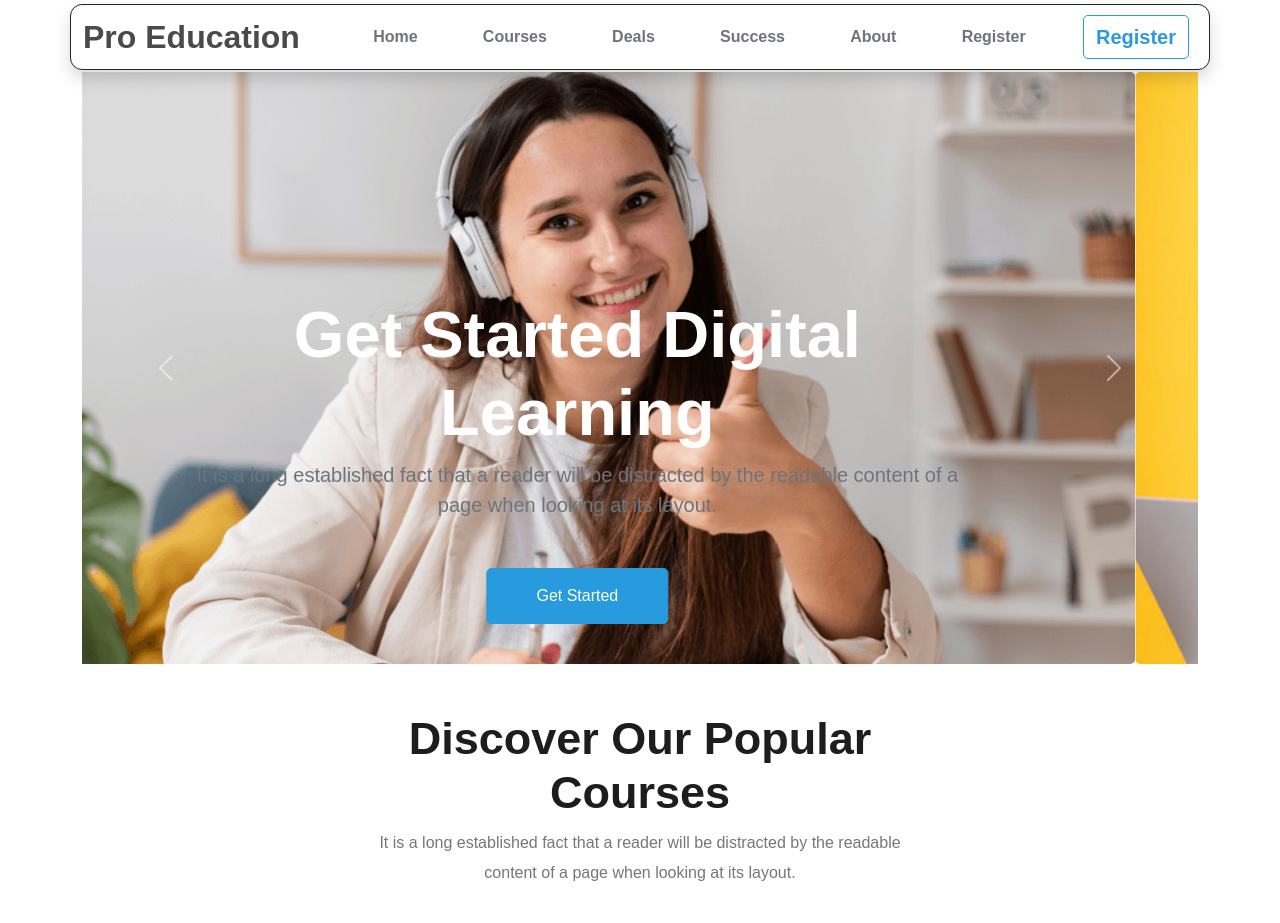
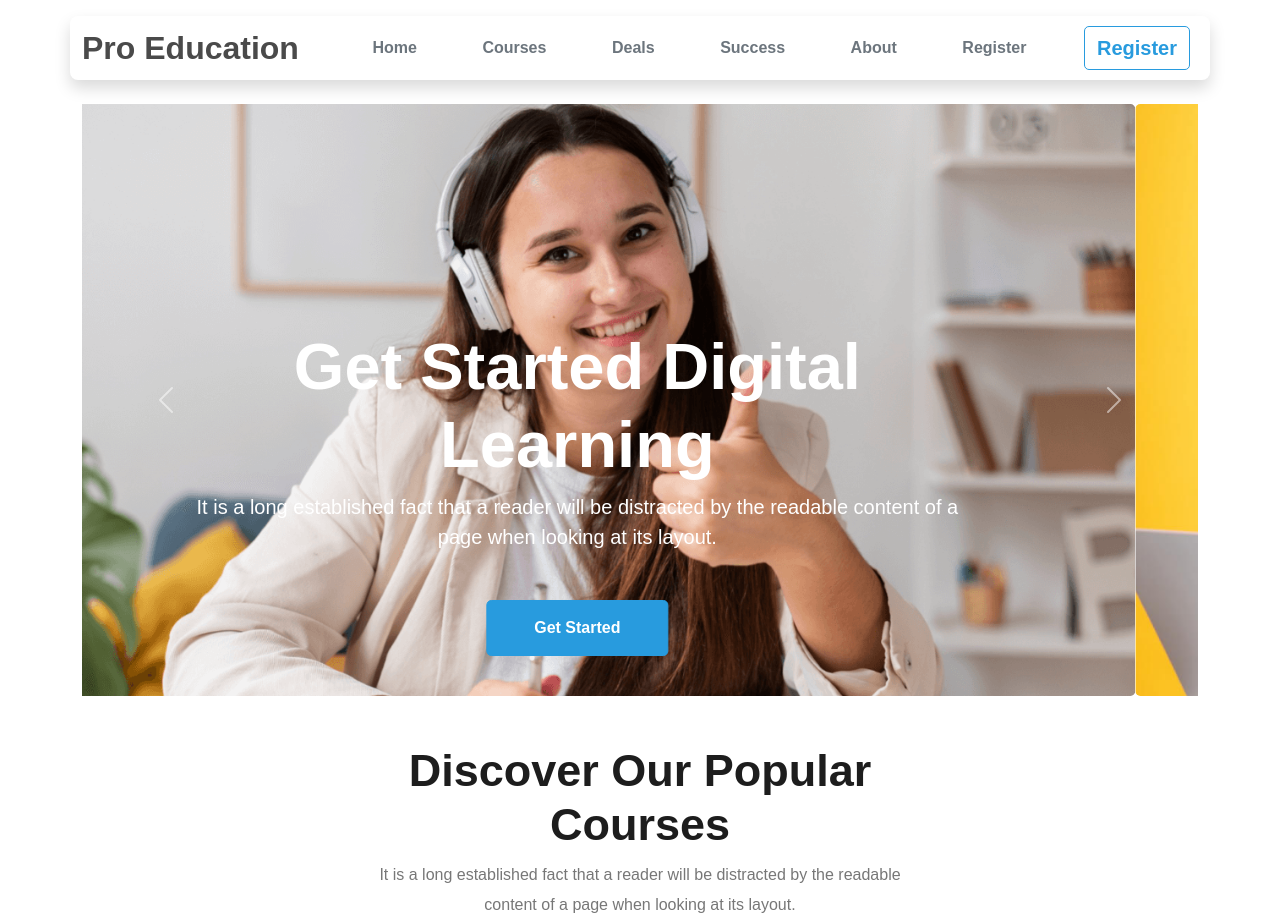
Before and after one commit to MdRafiurRahmanSaikat/EdTechWebsite, a plain HTML site: page index.html in a window 1280 px wide. Shown: the top 923 px of the page. Drawn offline with Linux system fonts and the light colour scheme.

Commit message:
Navbar Border removed, Position changed & Slider Text Color changed

```diff
--- a/index.html
+++ b/index.html
@@ -19,8 +19,7 @@
     <header>
         <!-- Navbar Start -->
         <section>
-            <nav
-                class="navbar mt-1 border border-dark shadow container navbarcolor fixed-top navbar-expand-lg d-flex justify-content-evenly">
+            <nav class="navbar mt-3 shadow container rounded-3 navbar-expand-lg d-flex justify-content-evenly">
                 <div class="container">
                     <div>
                         <a class="navbar-brand fs-2 fw-semibold Ed-txt-color-dark" href="#">Pro Education</a>
@@ -79,14 +78,14 @@
         <br>
         <!-- Navbar End -->
         <!-- Slider Start -->
-        <section class="mt-5 container">
+        <section class="container">
             <div id="carouselExampleControls" class="carousel slide" data-bs-ride="carousel">
                 <div class="carousel-inner">
                     <div class="carousel-item active">
                         <img src="images/cover/cover-1.png" class="sliderimg d-block w-100" alt="...">
                         <div class=" carousel-caption align-items-centerd-none d-md-block">
                             <h1 class=" slidertitel">Get Started Digital Learning</h1>
-                            <p class="mb-5 fs-5 text-secondary">It is a long established fact that a reader will be
+                            <p class="mb-5 fs-5 text-white">It is a long established fact that a reader will be
                                 distracted by the readable content of a page when looking at its layout.</p>
                             <button class="btn sliderbtn">
                                 Get Started
@@ -98,7 +97,7 @@
                         <img src="images/cover/cover-2.png" class="sliderimg d-block w-100" alt="...">
                         <div class="carousel-caption  carousel-caption align-items-centerd-none d-md-block">
                             <h1 class=" slidertitel">Get Started Digital Learning</h1>
-                            <p class="mb-5 fs-5 text-secondary">It is a long established fact that a reader will be
+                            <p class="mb-5 fs-5 text-white">It is a long established fact that a reader will be
                                 distracted by the readable content of a page when looking at its layout.</p>
                             <button class="btn sliderbtn">
                                 Get Started
@@ -109,7 +108,7 @@
                         <img src="images/cover/cover-3.png" class="sliderimg d-block w-100" alt="...">
                         <div class="carousel-caption  carousel-caption align-items-centerd-none d-md-block">
                             <h1 class=" slidertitel">Get Started Digital Learning</h1>
-                            <p class="mb-5 fs-5 text-secondary">It is a long established fact that a reader will be
+                            <p class="mb-5 fs-5 text-white">It is a long established fact that a reader will be
                                 distracted by the readable content of a page when looking at its layout.</p>
                             <button class="btn sliderbtn">
                                 Get Started
--- a/styles/style.css
+++ b/styles/style.css
@@ -4,14 +4,10 @@ body {
     font-family: 'Poppins', sans-serif;
 }
 
-.navbarcolor {
-    background-color: white;
-    border-radius: 12px;
-}
-
 .Ed-txt-color-dark {
     color: #4A4A4A;
 }
+
 .Ed-txt-color-light {
     color: #F4F4F4;
 }
@@ -43,6 +39,7 @@ body {
 }
 
 .sliderbtn {
+    font-weight: bold;
     padding: 13px 33px;
     gap: 10px;
     width: 182px;
```
